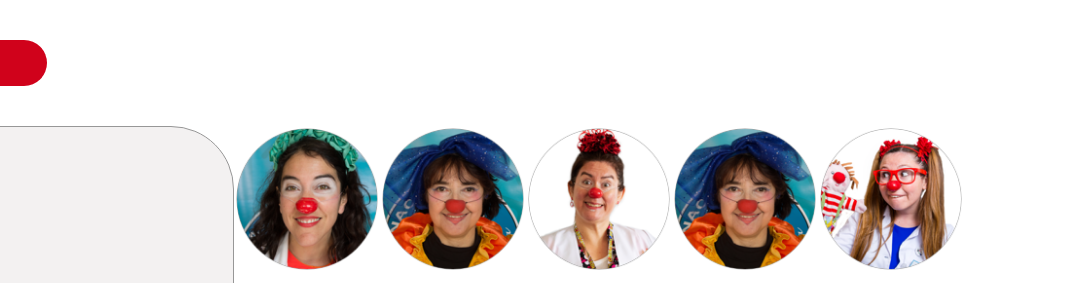
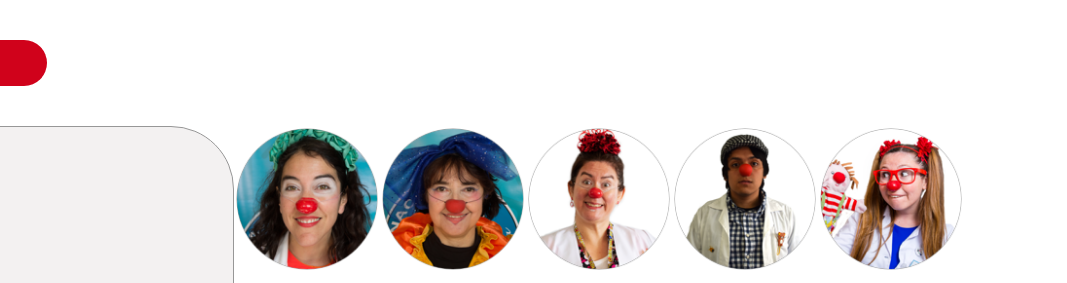
Before and after one commit to Eadancel/sanaclown, a Gatsby site: page / in a window 1280 px wide. Shown: the part 2400-2683 px from the top of the page, 213-1280 px from the left. Built offline with nearby package versions, Linux system fonts and the light colour scheme; Gatsby itself is replaced by a stand-in of ours; some packages are replaced by stand-ins of ours; a web font is replaced by a local one.

Commit message:
Update Doctores “camilo”

```diff
--- a/doctores/camilo.md
+++ b/doctores/camilo.md
@@ -2,7 +2,7 @@
 path: camilo
 layout: doctor
 nombre: Dr. Fósforito
-thumbnail: /assets/monho.png
+thumbnail: /assets/fosforito.png
 ---
 **Nombre**: Camilo Esteban Vargas Morales
 
```
